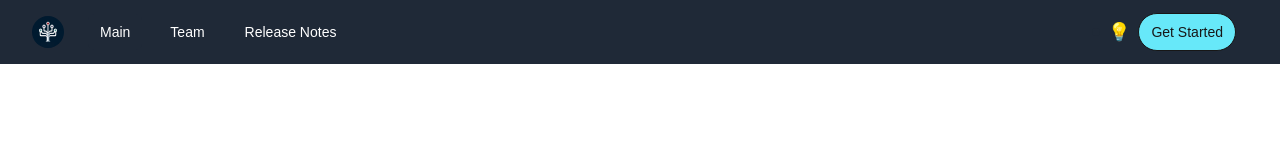
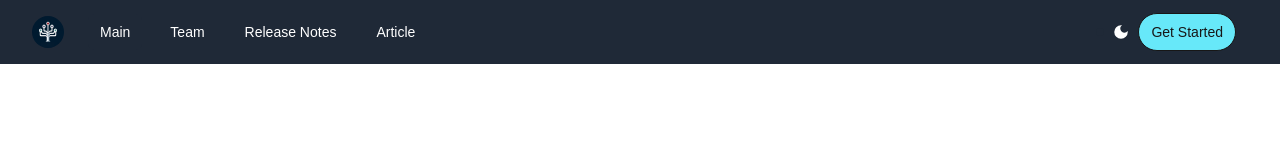
Before and after one commit to JunInton/nextvis, a Next.js app: page / in a window 1280 px wide. Shown: the top 147 px of the page. Built offline with nearby package versions, Linux system fonts and the light colour scheme.

Commit message:
update darkmode logo, added gif, etc

```diff
--- a/package.json
+++ b/package.json
@@ -14,7 +14,8 @@
     "next": "15.1.6",
     "next-themes": "^0.4.4",
     "react": "^19.0.0",
-    "react-dom": "^19.0.0"
+    "react-dom": "^19.0.0",
+    "react-icons": "^5.5.0"
   },
   "devDependencies": {
     "@eslint/eslintrc": "^3",
--- a/src/app/docs/page.tsx
+++ b/src/app/docs/page.tsx
@@ -12,7 +12,7 @@ export default function Documentation() {
         </Link>
 
         <div className="prose prose-invert max-w-none">
-          <h1 className="justify-center text-center text-xl text-black">NextFlow ReadMe</h1>
+          <h1 className="justify-center text-center text-xl text-black">NextVis ReadMe</h1>
           <div>
             <a href="https://babeljs.io/" target="_blank" rel="noreferrer" className="children">
               {" "}
@@ -179,8 +179,8 @@ VS Code Integration: View middleware behavior directly in the editor.<br></br>
 <h3><em>Clone this repository:</em></h3>
 
 -bash<br></br>
-git clone https://github.com/oslabs-beta/NextFlow<br></br>
-cd nextflow
+git clone https://github.com/oslabs-beta/NextVis<br></br>
+cd NextVis
 <br></br>
 <h3><em>Install dependencies:</em></h3>
 -bash<br></br>
--- a/src/app/page.tsx
+++ b/src/app/page.tsx
@@ -3,6 +3,8 @@
 
 import { Disclosure, DisclosureButton, DisclosurePanel, Menu} from '@headlessui/react'
 import { Bars3Icon, XMarkIcon } from '@heroicons/react/24/outline'
+import { MdDarkMode } from "react-icons/md";
+// import { MdOutlineDarkMode } from "react-icons/md";
 
 
 import Image from "next/image";
@@ -12,6 +14,7 @@ const navigation = [
   { name: 'Team', href: '#team', current: false },
   // { name: 'Projects', href: '/projects', current: false },
   { name: 'Release Notes', href: '/release', current: false },
+  { name: 'Article', href:"", current: false},
 ]
 
 function classNames(...classes: string[]) {
@@ -74,7 +77,7 @@ export default function Home() {
               className="relative rounded-full bg-gray-800 p-1 text-gray-400 hover:text-white focus:outline-none focus:ring-2 focus:ring-white focus:ring-offset-2 focus:ring-offset-gray-800"
             >
             </button>
-            <button onClick={toggleTheme} className="flex justify-center items-center m-auto text-lg w-fit text-foreground dark:text-background hover:opacity-90 transition-color duration-200 ease-in-out rounded-lg font-semibold py-[5px] px-2">💡</button>
+            <button onClick={toggleTheme} className="flex justify-center items-center m-auto text-lg w-fit text-foreground dark:text-foreground hover:opacity-90 transition-color duration-200 ease-in-out rounded-lg font-semibold py-[5px] px-2"><MdDarkMode/></button>
               <a href="/docs"
               className="px-3 py-2 border border-background dark:border-foreground bg-cyan-300 dark:bg-cyan-300 text-background rounded-full text-sm hover:bg-foreground/5"
             >
@@ -226,9 +229,7 @@ export default function Home() {
           <h2 id ="howTo" className="text-3xl font-bold text-center mb-12 text-background dark:text-foreground">
             How to...
           </h2>
-          <video width="1100" height="320" controls>
-            <source src="Video Goes here"></source>
-            </video>
+            <img src="/fullscreen-demo-gif.gif" width={1280} height={300} className='rounded-xl border border-background dark:border-foreground'></img>
         </div>
         <div className="mb-20">
           <h2 id ="team" className="text-3xl font-bold text-center mb-12 text-background dark:text-foreground">
```
Also changed, not shown: public/fullscreen-demo-gif.gif (added), 1 other file (tests, documents, lock files or other folders).
